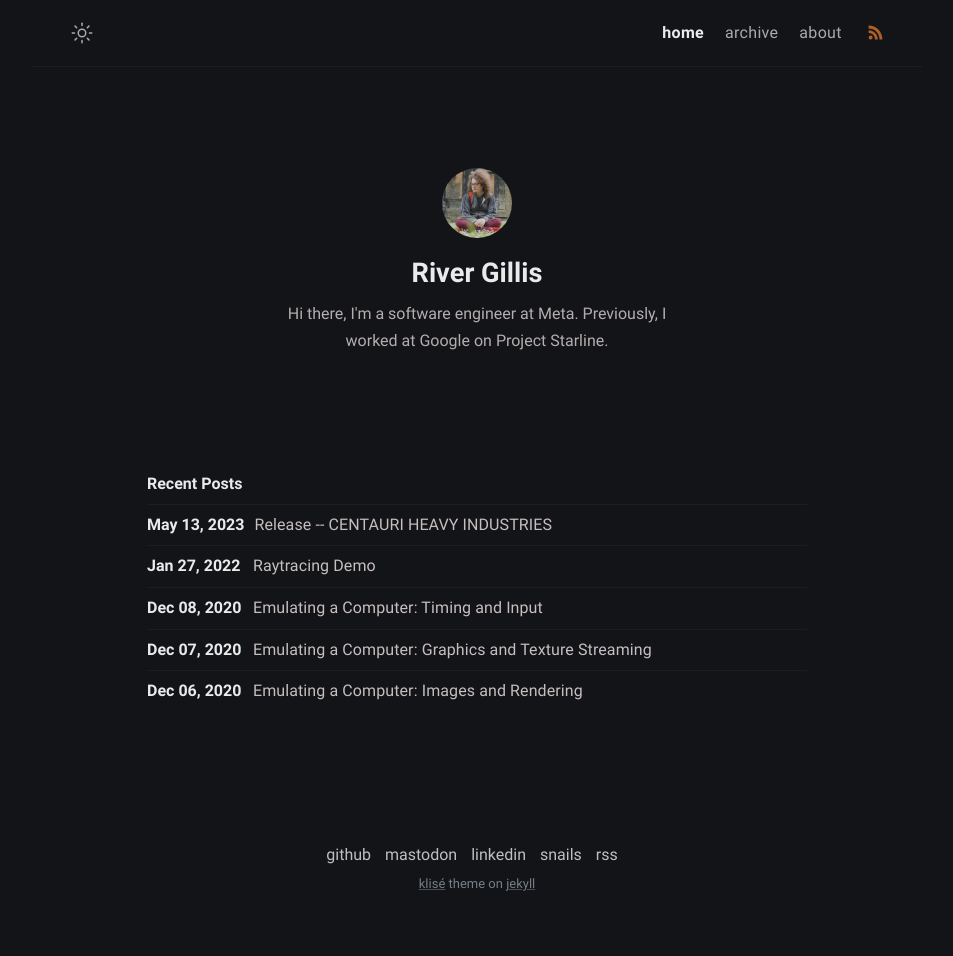
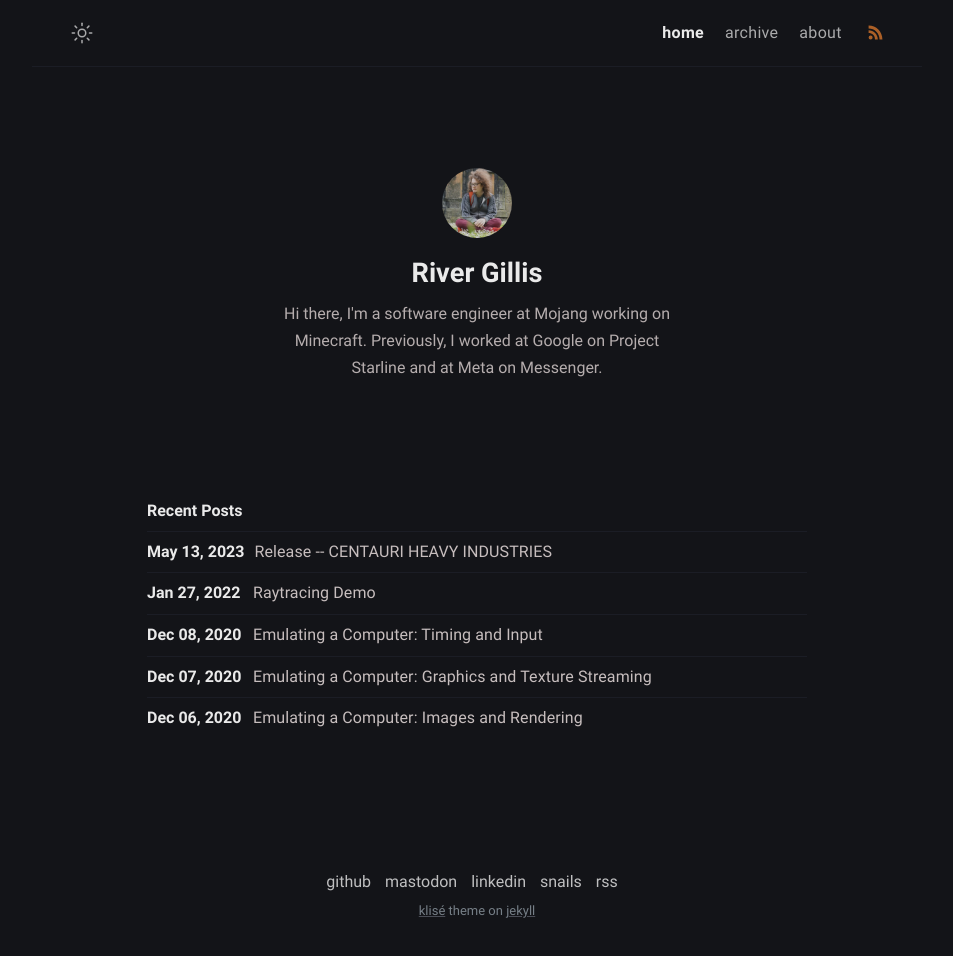
Before and after one commit to rivergillis/jekyll-blog, a Jekyll site: the page built from index.md, in a window 1280 px wide. Shown: the whole page, without its empty margins (163-1116 px from the left). Built offline with Jekyll 4.4.1, drawn with Linux system fonts in a browser that asks for light colours; before the commit the page ends 929 px from its top, so only the background shows below that.

Commit message:
Update _config.yml

```diff
--- a/_config.yml
+++ b/_config.yml
@@ -11,7 +11,7 @@ mode: dark # default theme "dark" | "light"
 author:
   name: River Gillis # author name
   bio: >- # tell to the world
-    Hi there, I'm a software engineer at Meta. Previously, I worked at Google on Project Starline.
+    Hi there, I'm a software engineer at Mojang working on Minecraft. Previously, I worked at Google on Project Starline and at Meta on Messenger.
   username: rivergillis # general username
   github: rivergillis # github username
   twitter: rivergillis # twitter username
```
